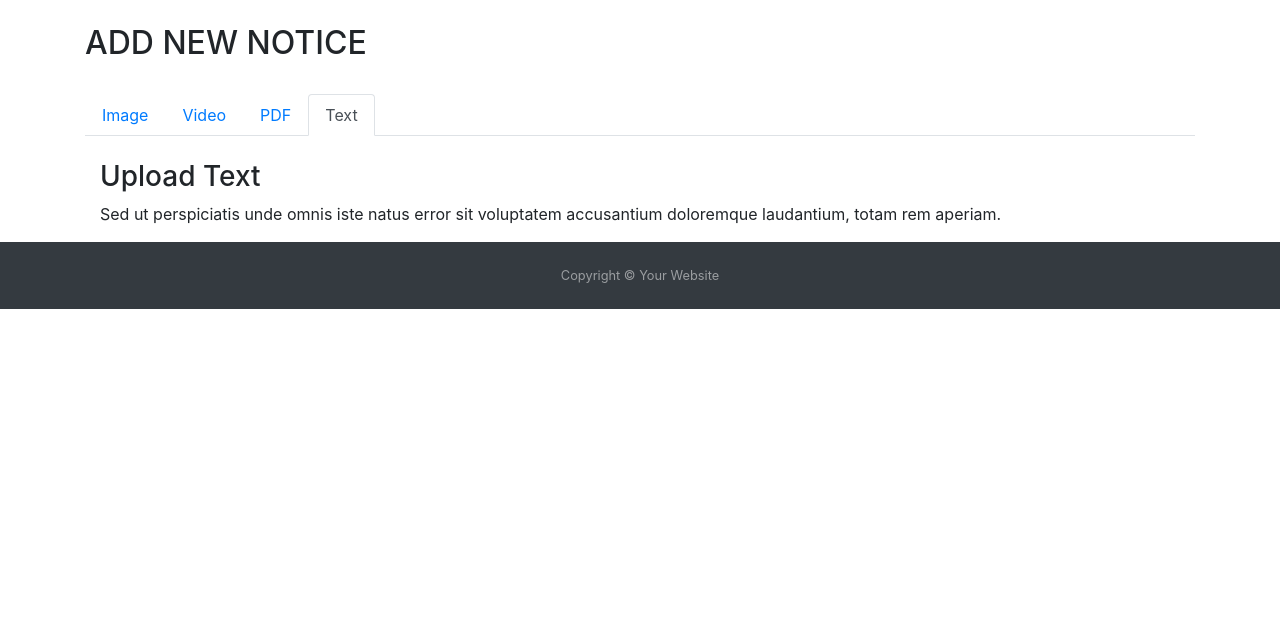
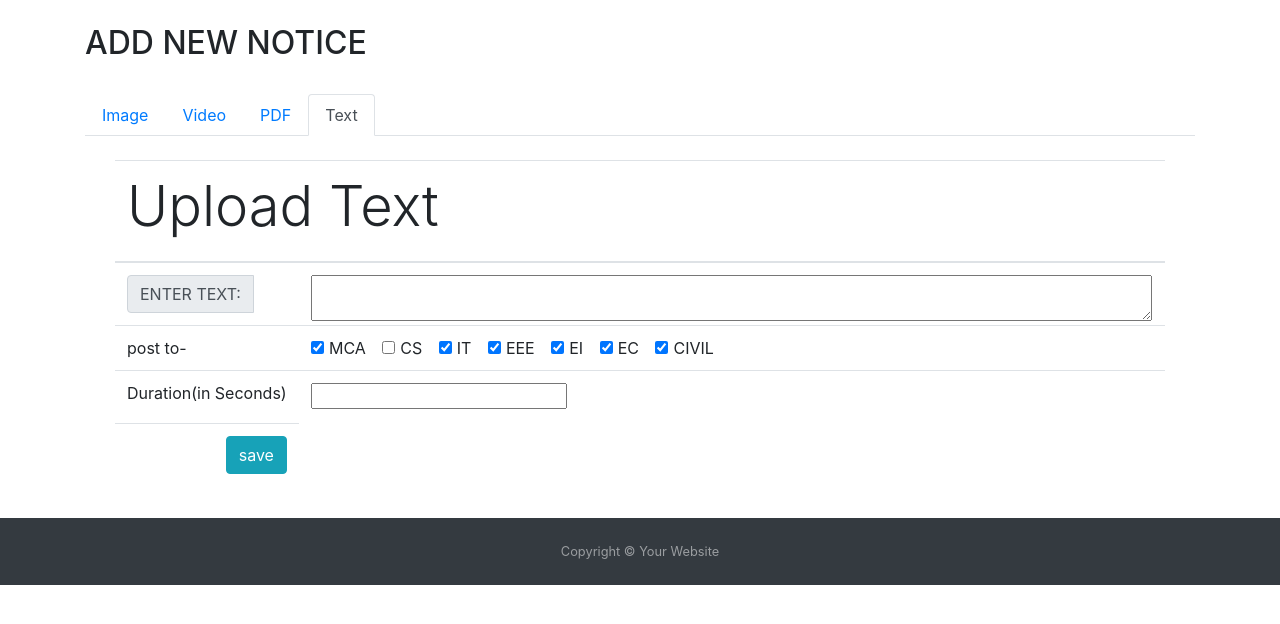
Before and after one commit to gokulchapparath/mcaproject, a Flask app: page /addnewnotice in a window 1280 px wide, after a click on "Text". Shown: the part 56-680 px from the top of the page. Run offline with Flask 2, Linux system fonts and the light colour scheme; some libraries are stand-ins or nearby versions.

Commit message:
nov 11 2:37pm

```diff
--- /dev/null
+++ b/screnshot/urls.txt
@@ -0,0 +1 @@
+https://www.thamizhchelvan.com/python/simple-file-upload-python-flask/
--- a/templates/admin/add.html
+++ b/templates/admin/add.html
@@ -85,7 +85,8 @@
       <div class="container">
     <div class="row">
         <div class="col-sm-12">
-            <table class="table">
+            <form action="/handleUpload" method="post" enctype="multipart/form-data">
+              <table class="table">
                 <thead>
                     <tr>
                         <th colspan="2">
@@ -178,15 +179,14 @@
                              <td scoper="row" align="right">
                                     <button type="button" class="btn btn-info">save</button>
                              </td>
-                             <td align="left">
-                                    <button type="button" class="btn btn-danger">Cancel</button>
-                             </td>
+
                              </tr>
                       </div>
                     </td>
 
                 </tbody>
             </table>
+            </form>
         </div>
     </div>
 </div>
@@ -203,8 +203,115 @@
     </div>
 
     <div id="text" class="container tab-pane fade"><br>
-      <h3>Upload Text</h3>
-      <p>Sed ut perspiciatis unde omnis iste natus error sit voluptatem accusantium doloremque laudantium, totam rem aperiam.</p>
+
+      <form action="/handleUpload" method="post">
+        <div class="container">
+    <div class="row">
+        <div class="col-sm-12">
+            <table class="table">
+                <thead>
+                    <tr>
+                        <th colspan="2">
+                                <h1 class="display-4">Upload Text</h1></th>
+
+                    </tr>
+
+                </thead>
+                <tbody>
+
+                    <tr>
+                        <div class="input-group">
+                            <td scope="row">
+                                <div class="input-group">
+                                    <div class="input-group-prepend">
+                                        <span class="input-group-text" id="inputGroupFileAddon01">ENTER TEXT:</span>
+                                    </div>
+                            </td>
+                            <td>
+                                <div class="custom-file">
+                                    <textarea rows="2" cols="80" name="comment" form="usrform">
+</textarea>
+
+                                </div>
+                            </td  >
+                        </div>
+                    </tr>
+
+                    <tr>
+                        <td scope="row">
+                            post to-
+                        </td>
+                        <td>
+                            <div class="form-check-inline">
+                                <label class="form-check-label" for="check1">
+                                    <input type="checkbox" class="form-check-input" id="check1" name="vehicle1"
+                                        value="mca" checked>MCA
+                                </label>
+                            </div>
+                            <div class="form-check-inline">
+                                <label class="form-check-label" for="check2">
+                                    <input type="checkbox" class="form-check-input" id="check2" name="vehicle2"
+                                        value="cs">CS
+                                </label>
+                            </div>
+                            <div class="form-check-inline">
+                                    <label class="form-check-label" for="check1">
+                                        <input type="checkbox" class="form-check-input" id="check1" name="vehicle1"
+                                            value="it" checked>IT
+                                    </label>
+                                </div>
+                                <div class="form-check-inline">
+                                        <label class="form-check-label" for="check1">
+                                            <input type="checkbox" class="form-check-input" id="check1" name="vehicle1"
+                                                value="eee" checked>EEE
+                                        </label>
+                                    </div>
+                                    <div class="form-check-inline">
+                                            <label class="form-check-label" for="check1">
+                                                <input type="checkbox" class="form-check-input" id="check1" name="vehicle1"
+                                                    value="ei" checked>EI
+                                            </label>
+                                        </div>
+                                        <div class="form-check-inline">
+                                                <label class="form-check-label" for="check1">
+                                                    <input type="checkbox" class="form-check-input" id="check1" name="vehicle1"
+                                                        value="ec" checked>EC
+                                                </label>
+                                            </div>
+                                            <div class="form-check-inline">
+                                                    <label class="form-check-label" for="check1">
+                                                        <input type="checkbox" class="form-check-input" id="check1" name="vehicle1"
+                                                            value="civil" checked>CIVIL
+                                                    </label>
+                                                </div>
+                        </td>
+                    </tr>
+
+
+                                  <tr>
+                                 <td scope="row">
+                               <label for="duration">Duration(in Seconds)</label>
+                                 </td>
+                                 <td>
+                                     <input type="number" name="duration" id="duration" >
+                                 </td>
+                             </tr>
+
+                             <tr>
+                             <td scoper="row" align="right">
+                                    <button type="submit" class="btn btn-info">save</button>
+                             </td>
+
+                             </tr>
+                      </div>
+                    </td>
+
+                </tbody>
+            </table>
+        </div>
+    </div>
+</div>
+      </form>
     </div>
 
   </div>
```
Also changed, not shown: pdftoimg/1111201913262811s.png (renamed from pdftoimg/1011201921045611s.png).
